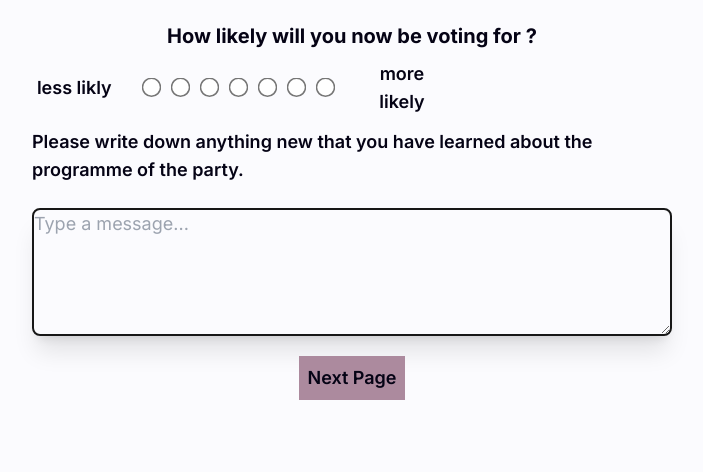
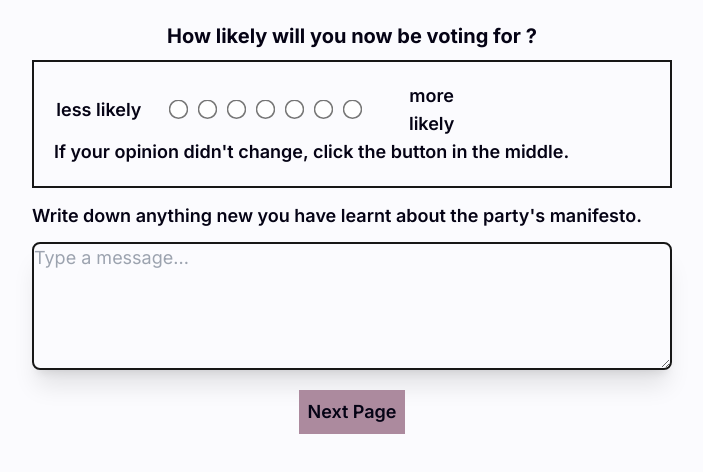
Before and after one commit to FelixHornberger/quote-and-vote, a Next.js app: page /post-task in a window 1280 px wide. Shown: the top 472 px of the page, without its empty margins (288-991 px from the left). Built offline with nearby package versions, Linux system fonts and the light colour scheme.

Commit message:
Added Border around PostTask likert scael

```diff
--- a/app/post-task/page.tsx
+++ b/app/post-task/page.tsx
@@ -9,10 +9,13 @@ export default function Home() {
         <main className="flex flex-col items-center justify-between text-center">
             <div className="flex-coloum sm:justify-center sm:place-self-center text-center sm:w-[50%]">
                 <PostTaskHeader></PostTaskHeader>
-                <div className="text-left">
-                    <Likertscale topic={'eligibilityAfter'} descriptionLeft="less likly" descriptionRight={"more likely"} />
+                <div className="flex flex-col border-2 border-neutral-900 p-5 mb-3">
+                    <div className="text-left">
+                        <Likertscale topic={'eligibilityAfter'} descriptionLeft="less likely" descriptionRight={"more likely"} />
+                        <p>If your opinion didn&apos;t change, click the button in the middle.</p>
+                    </div>
                 </div>
-                <p className="my-3 text-left">Please write down anything new that you have learned about the programme of the party.
+                <p className="mt-3.5 text-left">Write down anything new you have learnt about the party&apos;s manifesto.
                 </p>
                 <ArgumenTextarea/>
                 <PostTaskButton />
```
